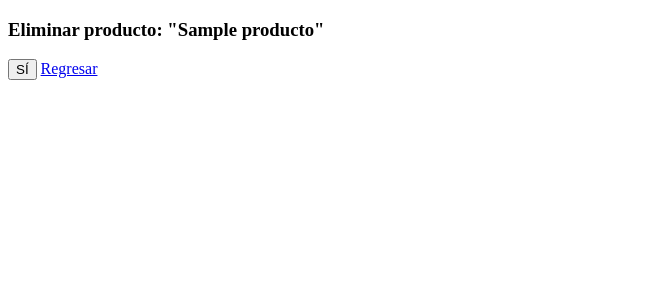
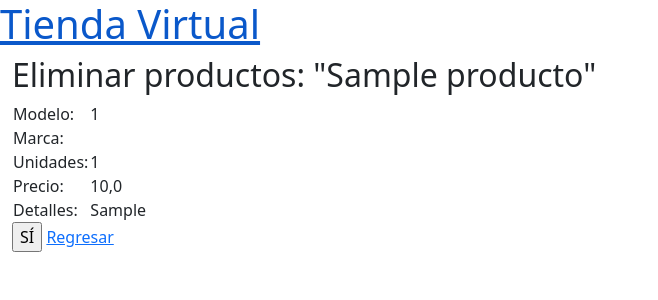
Before and after one commit to IESPSUR/pf-ud04-DarkUsagi13, a Django app: page /tienda/admin/eliminar_producto/1 in a window 1280 px wide. Shown: the top 300 px of the page, without its empty margins (0-658 px from the left). Run offline with Django 4.2, Linux system fonts and the light colour scheme; tables that the repository leaves empty hold one stand-in row (values such as "Sample post").

Commit message:
CRUD terminado

```diff
--- a/tienda/templates/tienda/eliminar.html
+++ b/tienda/templates/tienda/eliminar.html
@@ -1,15 +1,31 @@
-<!DOCTYPE html>
-<html lang="en">
-<head>
-    <meta charset="UTF-8">
-    <title>Eliminar Producto</title>
-</head>
-<body>
+{% extends 'tienda/base.html' %}
+{% block content %}
     <form method="post">
         {% csrf_token %}
-        <h3>Eliminar producto: "{{ producto.nombre }}"</h3>
+        <h2>Eliminar productos: "{{ producto.nombre }}"</h2>
+        <table>
+            <tr>
+                <td>Modelo:</td>
+                <td>{{ producto.modelo }}</td>
+            </tr>
+            <tr>
+                <td>Marca:</td>
+                <td>{{ producto.marca }}</td>
+            </tr>
+            <tr>
+                <td>Unidades:</td>
+                <td>{{ producto.unidades }}</td>
+            </tr>
+            <tr>
+                <td>Precio:</td>
+                <td>{{ producto.precio }}</td>
+            </tr>
+            <tr>
+                <td>Detalles:</td>
+                <td>{{ producto.detalles }}</td>
+            </tr>
+        </table>
         <input type="submit" value="SÍ">
         <a href="{% url 'listado' %}">Regresar</a>
     </form>
-</body>
-</html>
+{% endblock %}
--- a/tienda/templates/tienda/nuevo_producto.html
+++ b/tienda/templates/tienda/nuevo_producto.html
@@ -7,8 +7,8 @@
 <body>
     <form method="POST">
             {% csrf_token %}
-            {{ form }}
-            <button class="btn btn-primary my-4" type="submit">Submit</button>
+            {{ form.as_p }}
+            <button type="submit">Submit</button>
             <a href="{% url 'listado' %}">Regresar</a>
     </form>
 </body>
--- a/tienda/views.py
+++ b/tienda/views.py
@@ -15,7 +15,7 @@ def listado(request):
 
 def nuevo_producto(request):
     producto = {}
-    form = ProductoForm(request.POST)
+    form = ProductoForm(request.POST or None)
     if form.is_valid():
         form.save()
     producto['form'] = form
@@ -26,18 +26,12 @@ def editar_producto(request, pk):
     producto = get_object_or_404(Producto, pk=pk)
     form = ProductoForm(instance=producto)
     if request.method == 'POST':
-        form = ProductoForm(request.POST)
+        form = ProductoForm(request.POST, instance=producto)
         if form.is_valid():
-            form.nombre = form.cleaned_data['nombre']
-            form.modelo = form.cleaned_data['modelo']
-            form.unidades = form.cleaned_data['unidades']
-            form.precio = form.cleaned_data['precio']
-            form.detalles = form.cleaned_data['detalles']
-            form.marca = form.cleaned_data['marca']
             form.save()
-        else:
-            print('Formulario no válido')
-    return render(request, 'tienda/nuevo_producto.html', {'form': form})
+            return redirect('listado')
+    form = {'form': form}
+    return render(request, 'tienda/editar_producto.html', form)
 
 
 def eliminar_producto(request, pk):
```
Also changed, not shown: tienda/templates/tienda/listado.html (+4 -9 lines).
